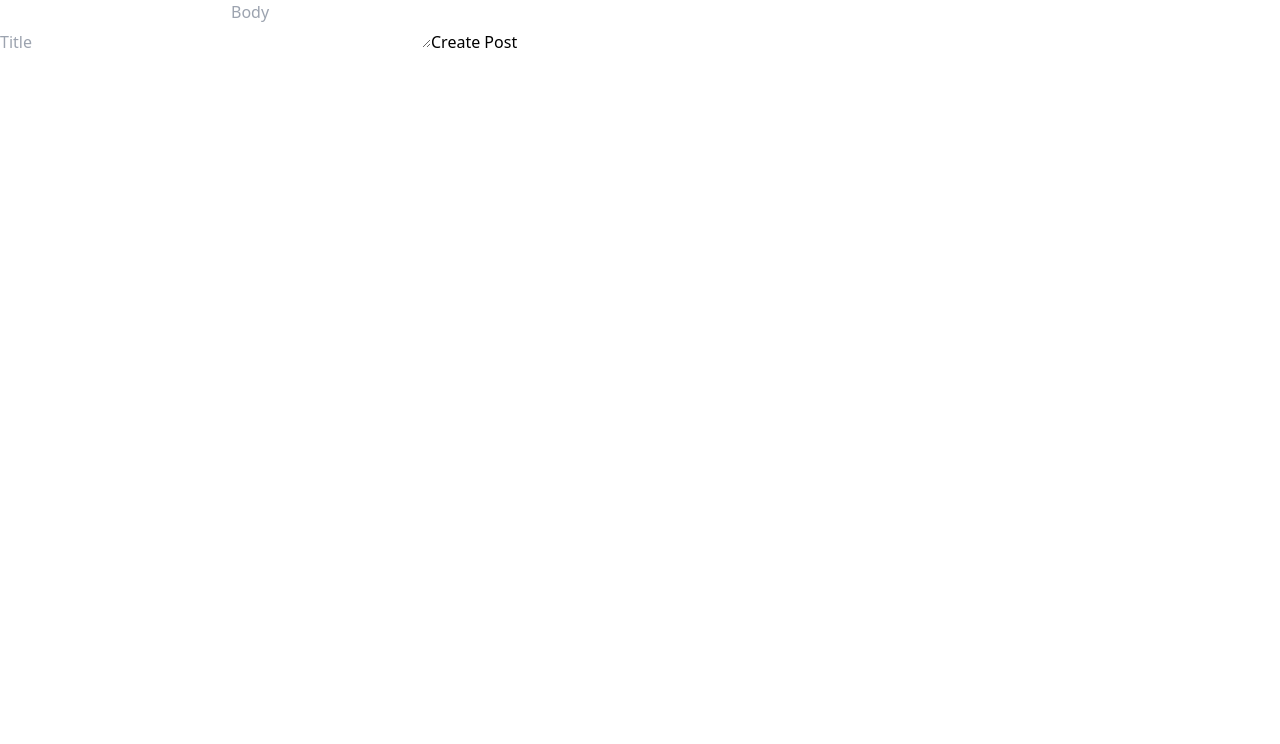
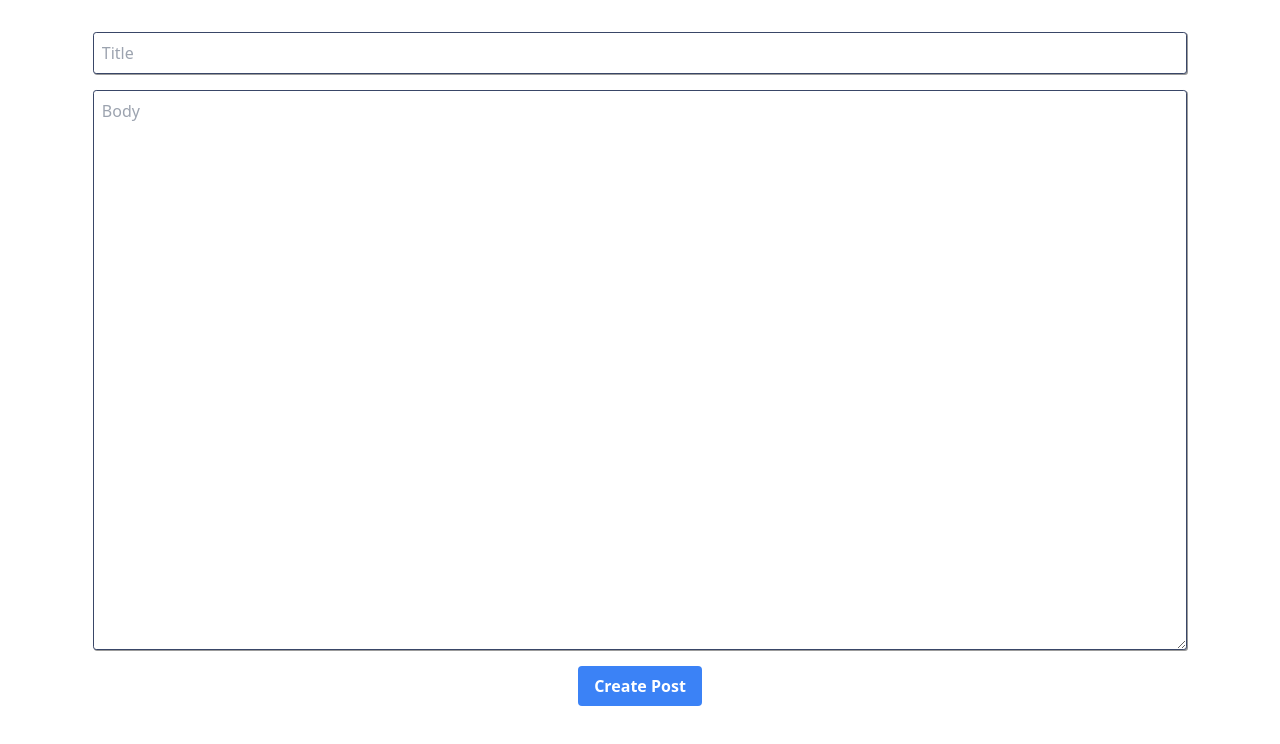
Before and after one commit to manoj-manoharan/react_crud_app, a React (Create React App) app in the folder client/: page /posts/create in a window 1280 px wide. Shown: the top 744 px of the page. Built offline with nearby package versions, Linux system fonts and the light colour scheme.

Commit message:
- UI design completed

```diff
--- a/client/src/components/UI/Button.tsx
+++ b/client/src/components/UI/Button.tsx
@@ -4,11 +4,14 @@ export const Button: FC<PropsWithChildren<{
     onClick?: () => void,
     style?: object,
     buttonStyle?: 'default' | 'info' | 'warning',
-    className?: string
-}>> = ({style, onClick, children, buttonStyle, className}) => {
-    return <button  style={style}
-                   className={`${className} ${styleDecider(buttonStyle)}`}
-                   onClick={onClick}>
+    className?: string,
+    type?: "submit" | "button"
+}>> = ({type, style, onClick, children, buttonStyle, className}) => {
+    return <button
+        type={type ? type : "button"}
+        style={style}
+        className={`${className} ${styleDecider(buttonStyle)}`}
+        onClick={onClick}>
         {children}
     </button>;
 };
--- a/client/src/pages/Create.tsx
+++ b/client/src/pages/Create.tsx
@@ -3,6 +3,7 @@ import {useNavigate} from "react-router-dom";
 import {Text} from '../components/UI/Text';
 import {Api} from "../lib/api";
 import {TextArea} from "../components/UI/TextArea";
+import {Button} from "../components/UI/Button";
 
 export const Create: FC = (props) => {
 
@@ -12,7 +13,7 @@ export const Create: FC = (props) => {
     const [body, setBody] = useState("");
 
     return <>
-        <form onSubmit={validateAndCreatePost}>
+        <form className="form" onSubmit={validateAndCreatePost}>
 
             <Text id="title" type="text" placeholder="Title" defaultValue={title}
                   onChange={(e: ChangeEvent<HTMLInputElement>) => {
@@ -24,7 +25,7 @@ export const Create: FC = (props) => {
                           setBody((e.target as HTMLTextAreaElement).value)
                       }}/>
 
-            <button type="submit">Create Post</button>
+            <Button buttonStyle="info" type="submit">Create Post</Button>
 
         </form>
     </>;
--- a/client/src/pages/Edit.tsx
+++ b/client/src/pages/Edit.tsx
@@ -3,6 +3,7 @@ import {useNavigate, useParams} from "react-router-dom";
 import {Text} from '../components/UI/Text';
 import {Api} from "../lib/api";
 import {TextArea} from "../components/UI/TextArea";
+import {Button} from "../components/UI/Button";
 
 export const Edit: FC = () => {
 
@@ -34,7 +35,7 @@ export const Edit: FC = () => {
     }, [id])
 
     return <>
-        <form onSubmit={validateAndUpdatePost}>
+        <form className="form" onSubmit={validateAndUpdatePost}>
 
             <Text id="title"
                   type="text"
@@ -54,7 +55,7 @@ export const Edit: FC = () => {
                 }}
             />
 
-            <button type="submit">Update Post</button>
+            <Button buttonStyle="info" type="submit">Update Post</Button>
 
         </form>
     </>;
--- a/client/src/styles/App.css
+++ b/client/src/styles/App.css
@@ -46,3 +46,24 @@
     display: flex;
     justify-content: center;
 }
+
+.form {
+    display: flex;
+    flex-direction: column;
+    align-items: center;
+    gap: 1rem;
+    padding: 2rem;
+}
+
+.form > input, .form > textarea {
+   border: #394667 0.5px solid;
+    min-width: 90%;
+    padding: 0.5rem;
+    justify-self: center;
+    border-radius: 0.2rem;
+    box-shadow: 1px 1px #9b9b9b;
+}
+
+.form > textarea {
+    min-height: 70vh;
+}
```
